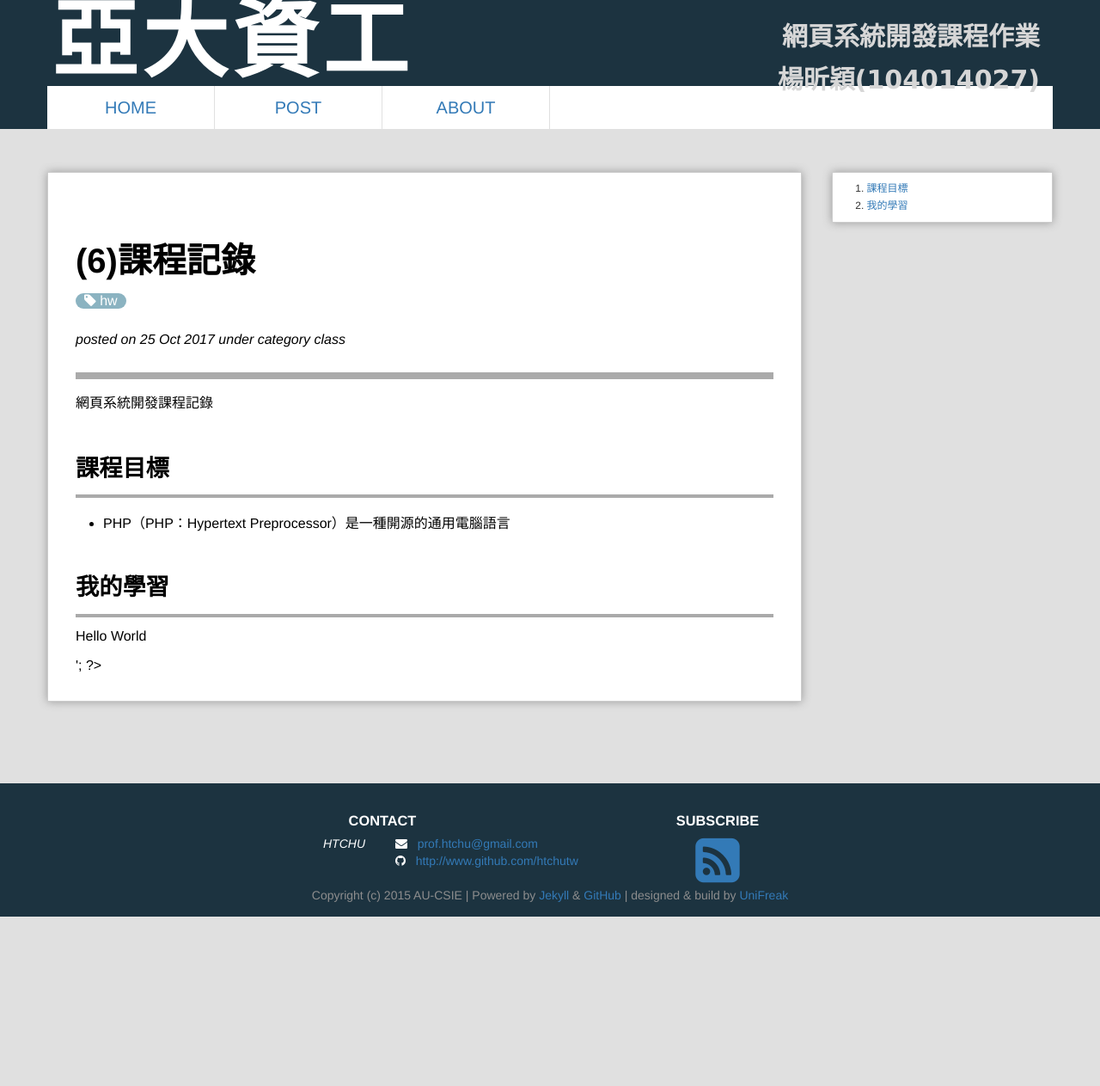
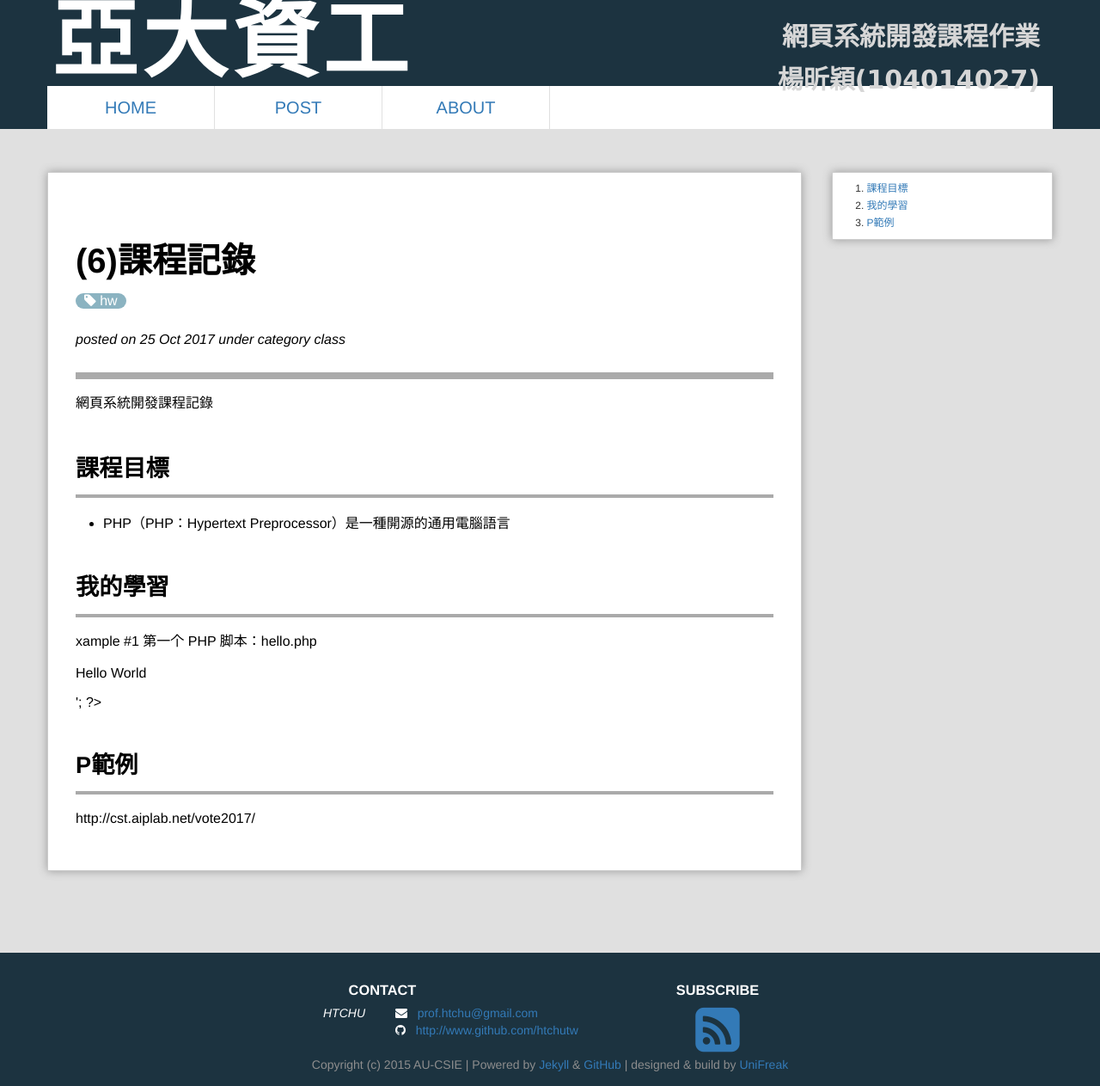
Before and after one commit to NICKTHEREAL/webcourse, a Jekyll site: the page built from _posts/2017-10-25-Class6.md, in a window 1280 px wide. Shown: the whole page at 86% size. Built offline with Jekyll 4.4.1, drawn with Linux system fonts in a browser that asks for light colours; Markdown is read by kramdown in place of the engine named in the settings; comment, search, counter and statistics services are not loaded; before the commit the page ends 1066 px from its top, so only the background shows below that.

Commit message:
Update 2017-10-25-Class6.md

```diff
--- a/_posts/2017-10-25-Class6.md
+++ b/_posts/2017-10-25-Class6.md
@@ -13,6 +13,7 @@ excerpt: "第6週課程。"
 
 # 我的學習
 
+xample #1 第一个 PHP 脚本：hello.php
 <html>
  <head>
   <title>PHP 测试</title>
@@ -21,3 +22,6 @@ excerpt: "第6週課程。"
  <?php echo '<p>Hello World</p>'; ?>
  </body>
 </html>
+
+# P範例
+http://cst.aiplab.net/vote2017/
```
